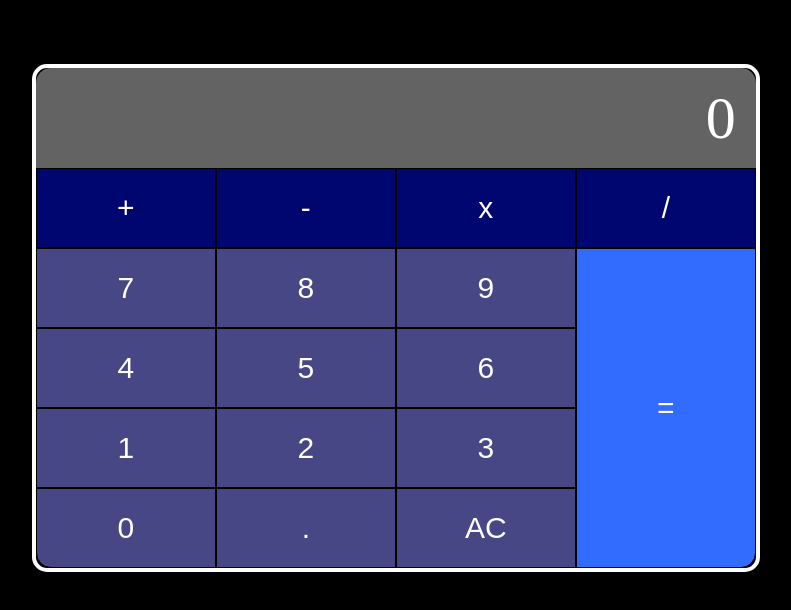
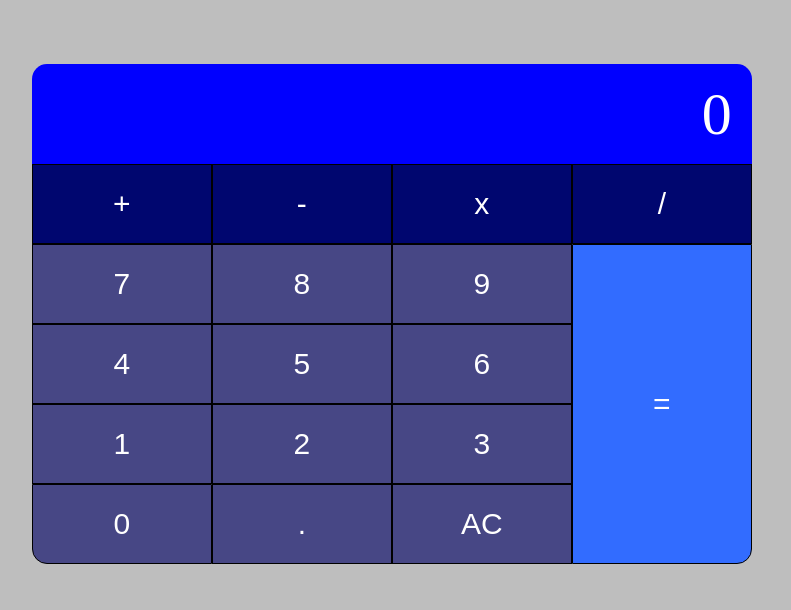
Before and after one commit to ATamer24/HTML-CSS-JS-Calculator, a plain HTML site: page index.html in a window 1280 px wide. Shown: the whole page, without its empty margins (301-1092 px from the left). Drawn offline with Linux system fonts and the light colour scheme.

Commit message:
Update style.css

```diff
--- a/css/style.css
+++ b/css/style.css
@@ -3,7 +3,7 @@ html{
 }
 body{
     width: 100%;
-    background-color: rgb(0, 0, 0);
+    background-color: rgba(174, 174, 174, 0.8);
 }
 .container{
     margin-left: 26%;
@@ -12,13 +12,12 @@ body{
     flex-direction: column;
     width: 720px;
     border-radius: 15px;
-    border: 4px solid white;
 }
 
 .result-cont{
     border-top-left-radius: 15px;
     border-top-right-radius: 15px;
-    background-color: rgba(124, 124, 124, 0.8);
+    background-color: blue;
     text-align: right;
     padding:20px 0px;
     padding-right: 20px;
```
